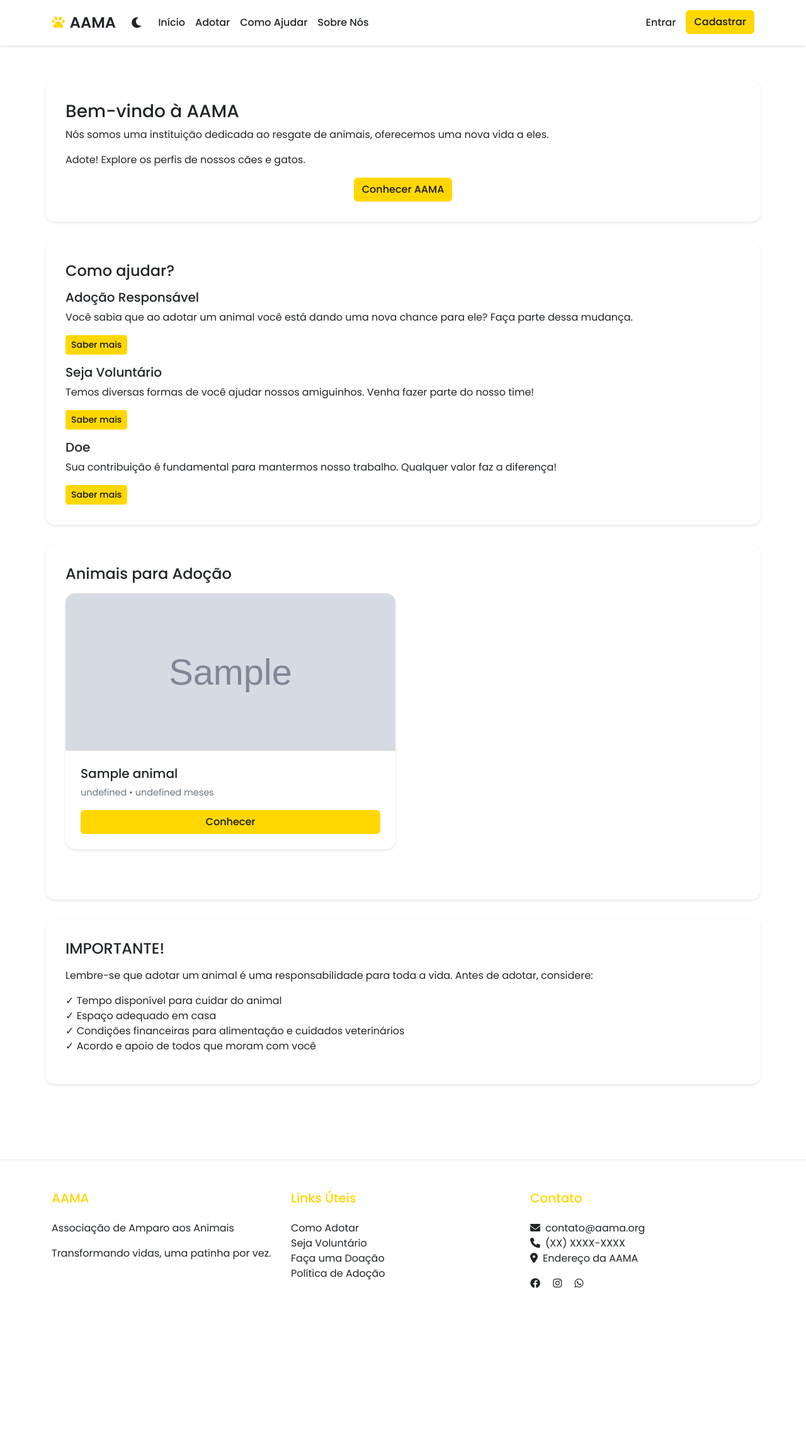
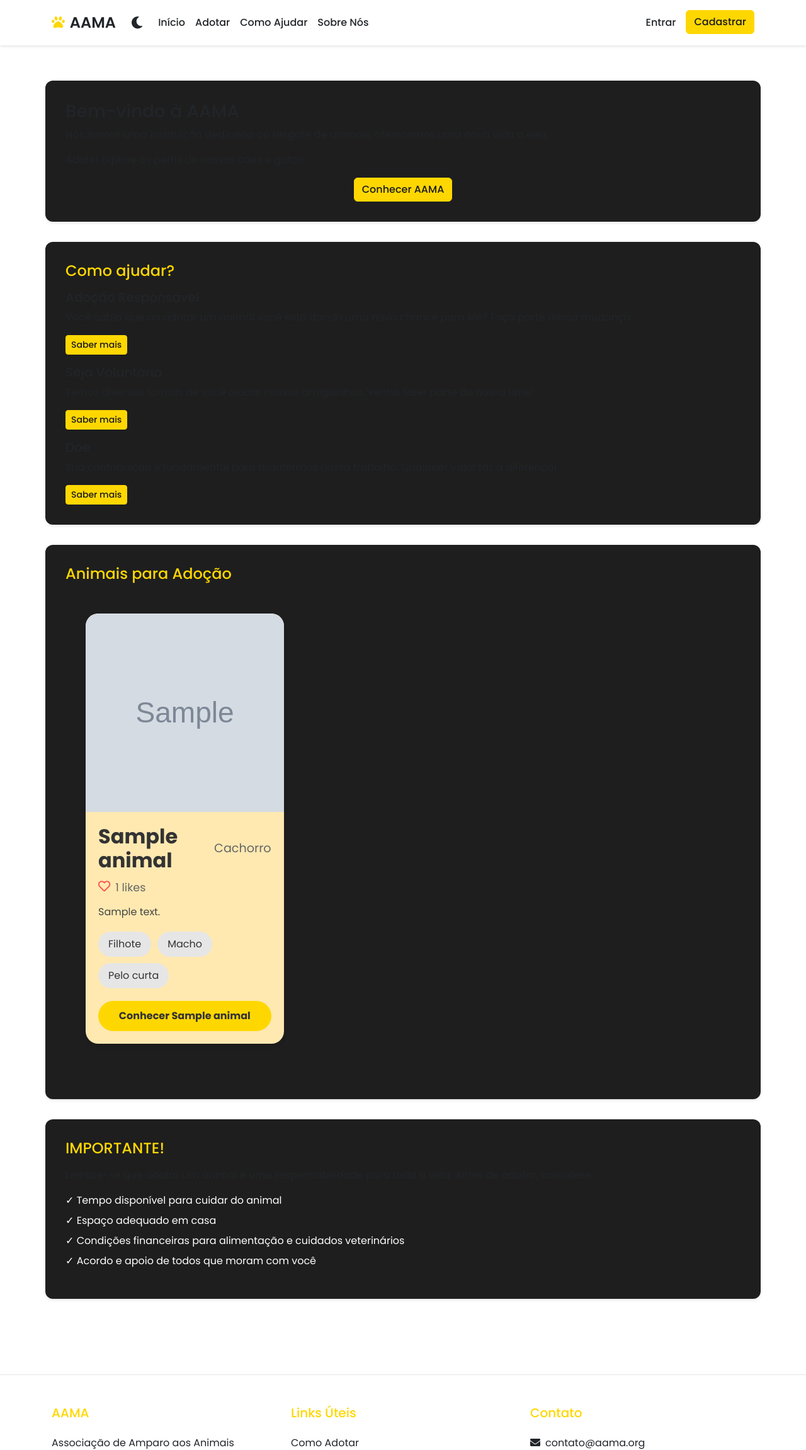
Before and after one commit to emanuelrzolet/Web-App-AAMA, a Django app: page / in a window 1280 px wide. Shown: the top 2302 px of the page at 63% size. Before the commit the page ends 2045 px from the top, so only its background shows below. Run offline with Django 5.2, Linux system fonts and the light colour scheme; tables that the repository leaves empty hold one stand-in row (values such as "Sample post"); grey boxes marked "Sample" are stand-in pictures; some libraries are stand-ins or nearby versions.

Commit message:
Update home.html

```diff
--- a/core/templates/core/home.html
+++ b/core/templates/core/home.html
@@ -1,4 +1,41 @@
 {% extends 'core/base.html' %}
+{% load static %}
+
+{% block extra_css %}
+<link rel="stylesheet" href="https://cdnjs.cloudflare.com/ajax/libs/font-awesome/5.15.4/css/all.min.css">
+<link rel="stylesheet" href="{% static 'css/animal_card.css' %}">
+<style>
+	#animal-grid {
+		display: grid;
+		grid-template-columns: repeat(auto-fill, minmax(280px, 1fr));
+		gap: 2rem;
+		padding: 2rem;
+	}
+
+	#loading {
+		text-align: center;
+		padding: 2rem;
+	}
+
+	.chat-message {
+		background: #1E1E1E;
+		padding: 2rem;
+		border-radius: 12px;
+		margin-bottom: 2rem;
+	}
+
+	.chat-message h2 {
+		color: #FFD700;
+		margin-bottom: 1rem;
+	}
+
+	.chat-message ul li {
+		color: white;
+		margin-bottom: 0.5rem;
+	}
+</style>
+{% endblock %}
+
 {% block title %}Início{% endblock title %}
 {% block content %}
 <div class="chat-container">
@@ -46,8 +83,8 @@
 
 	<div class="chat-message">
 		<h2 class="h4 mb-3">Animais para Adoção</h2>
-		<div id="animal-grid" class="row">
-			<!-- O conteúdo será carregado via AJAX -->
+		<div id="animal-grid">
+			<!-- Cards serão carregados aqui via JavaScript -->
 		</div>
 		<div class="text-center mt-4">
 			<div id="loading" class="d-none">
@@ -73,11 +110,61 @@
 	</div>
 </div>
 {% endblock content %}
+
 {% block extra_js %}
+<script src="{% static 'js/likes.js' %}"></script>
 <script>
 	let page = 1;
 	let loading = false;
 	let hasMore = true;
+
+	function getIdadeCategoria(idade) {
+		if (idade <= 2) return 'Filhote';
+		if (idade <= 8) return 'Adulto';
+		return 'Sênior';
+	}
+
+	function createAnimalCard(animal) {
+		const idadeCategoria = getIdadeCategoria(Math.floor(animal.idade_aproximada/12));
+
+		return `
+		<div class="animal-card">
+			<div class="card-image">
+				${animal.foto_url
+					? `<img src="${animal.foto_url}" alt="${animal.nome}" class="img-fluid">`
+					: `<img src="{% static 'images/no-photo.png' %}" alt="Sem foto" class="img-fluid">`
+				}
+			</div>
+			<div class="card-content">
+				<div class="card-header">
+					<h3 class="animal-name">${animal.nome}</h3>
+					<span class="animal-type">${animal.tipo}</span>
+				</div>
+
+				<div class="likes-section">
+					<button class="like-button" data-animal-id="${animal.id}">
+						<i class="far fa-heart"></i>
+					</button>
+					<span class="likes-count">${animal.likes_count || 0} likes</span>
+				</div>
+
+				<p class="animal-description">
+					${animal.descricao || ''}
+				</p>
+
+				<div class="characteristics">
+					<span class="characteristic-badge">${idadeCategoria}</span>
+					<span class="characteristic-badge">${animal.genero}</span>
+					${animal.tipo === 'CACHORRO' ? `<span class="characteristic-badge">${animal.porte}</span>` : ''}
+					<span class="characteristic-badge">Pelo ${animal.pelagem.toLowerCase()}</span>
+				</div>
+
+				<a href="/animal/${animal.id}/" class="conhecer-button">
+					Conhecer ${animal.nome}
+				</a>
+			</div>
+		</div>`;
+	}
 
 	function loadAnimals() {
 		if (loading || !hasMore) return;
@@ -91,22 +178,8 @@
 				const grid = document.getElementById("animal-grid");
 
 				data.animals.forEach((animal) => {
-					const card = document.createElement("div");
-					card.className = "col-md-6 mb-4";
-					card.innerHTML = `
-                    <div class="animal-card">
-                        <img src="${animal.foto_url || "/static/images/no-image.jpg"}" class="card-img-top" alt="${animal.nome}">
-                        <div class="animal-info">
-                            <h3 class="animal-name">${animal.nome}</h3>
-                            <div class="animal-meta">
-                                <span>${animal.especie}</span> •
-                                <span>${animal.idadeEstimada} meses</span>
-                            </div>
-                            <a href="/animal/${animal.id}" class="btn btn-primary w-100">Conhecer</a>
-                        </div>
-                    </div>
-                `;
-					grid.appendChild(card);
+					const cardHtml = createAnimalCard(animal);
+					grid.insertAdjacentHTML('beforeend', cardHtml);
 				});
 
 				hasMore = data.has_next;
@@ -114,6 +187,9 @@
 
 				loading = false;
 				document.getElementById("loading").classList.add("d-none");
+
+				// Initialize like buttons for new cards
+				initializeLikeButtons();
 			})
 			.catch((error) => {
 				console.error("Erro ao carregar animais:", error);
```
